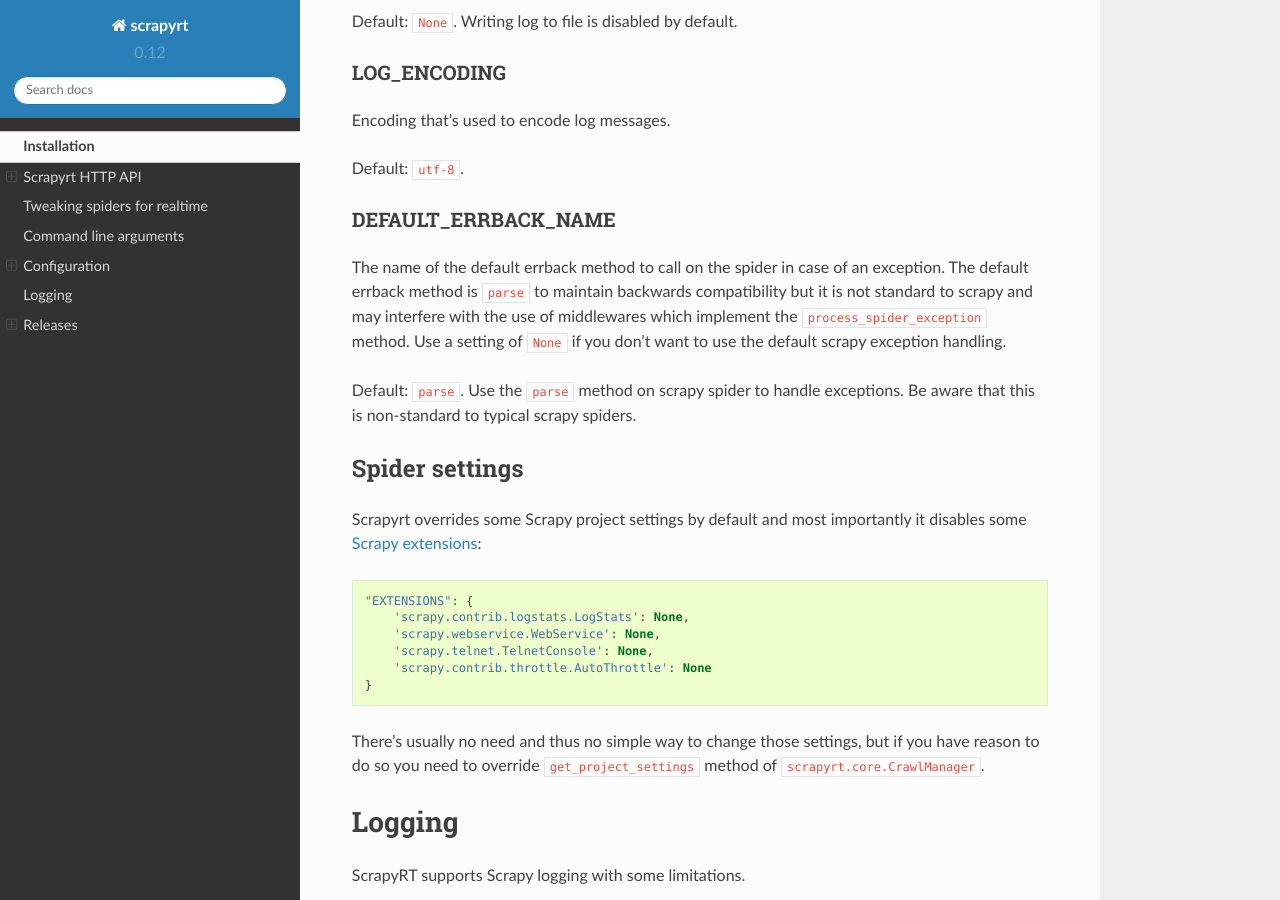
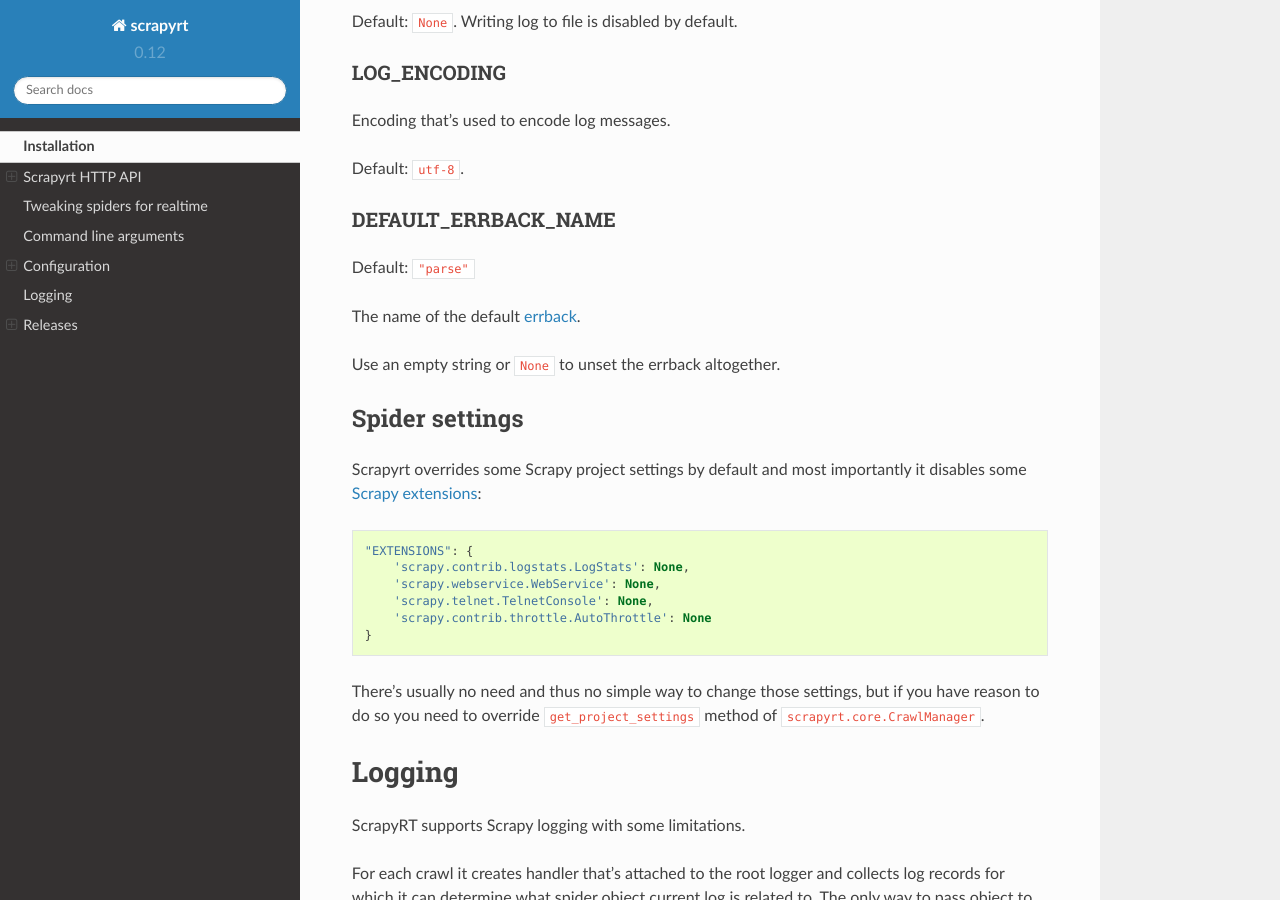
Before and after one commit to scrapinghub/scrapyrt, a Sphinx documentation site: the page built from docs/source/api.rst, in a window 1280 px wide and 900 px high, scrolled down 10714 px. Built offline with Sphinx 7.4.7 and the Read the Docs theme 2.0.0, drawn with Linux system fonts in a browser that asks for light colours.

Commit message:
Update docs/source/api.rst
Co-authored-by: Adrián Chaves <adrian@chaves.io>

```diff
--- a/docs/source/api.rst
+++ b/docs/source/api.rst
@@ -520,9 +520,13 @@
 DEFAULT_ERRBACK_NAME
 ~~~~~~~~~~~~~~~~~~~~
 
-The name of the default errback method to call on the spider in case of an exception. The default errback method is ``parse`` to maintain backwards compatibility but it is not standard to scrapy and may interfere with the use of middlewares which implement the ``process_spider_exception`` method. Use a setting of ``None`` if you don't want to use the default scrapy exception handling.
+Default: ``"parse"``
 
-Default: ``parse``. Use the ``parse`` method on scrapy spider to handle exceptions. Be aware that this is non-standard to typical scrapy spiders.
+The name of the default errback_.
+
+Use an empty string or ``None`` to unset the errback altogether.
+
+.. _errback: https://docs.scrapy.org/en/latest/topics/request-response.htm#using-errbacks-to-catch-exceptions-in-request-processing
 
 
 Spider settings
```
